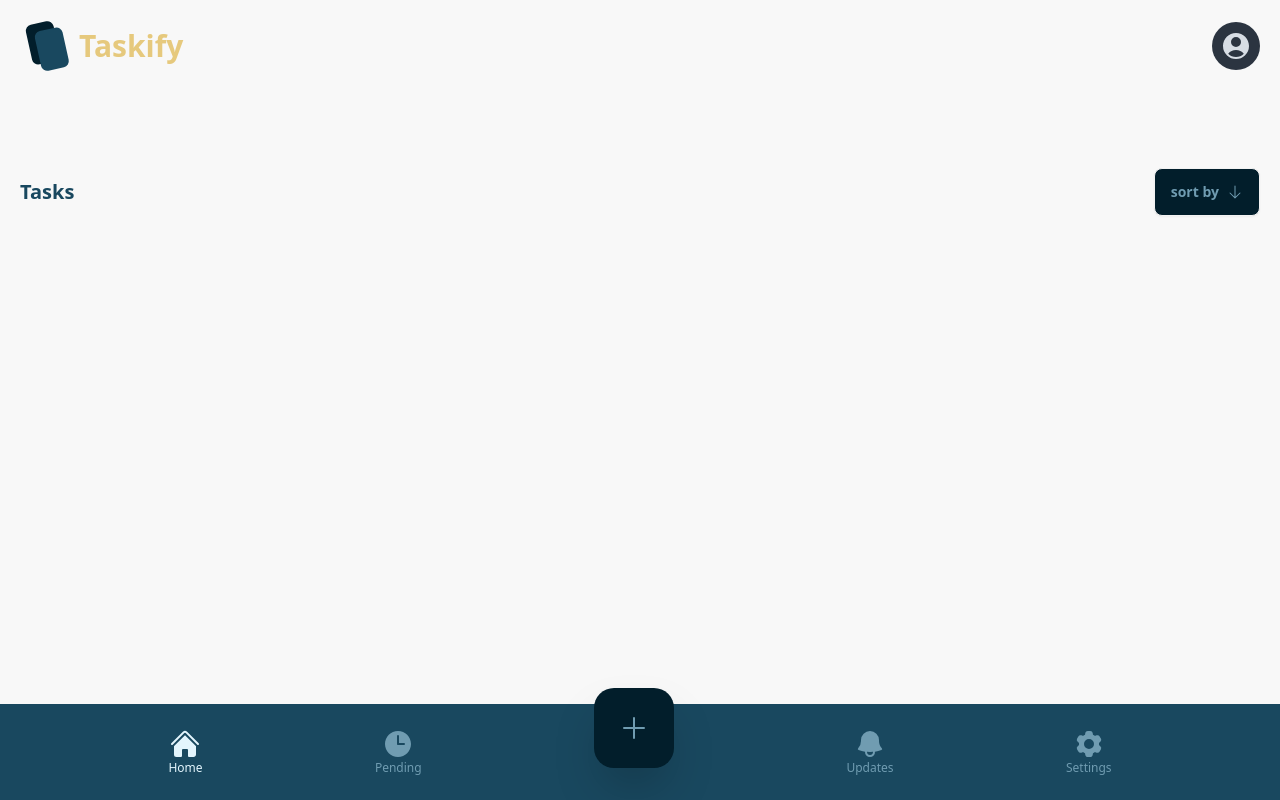
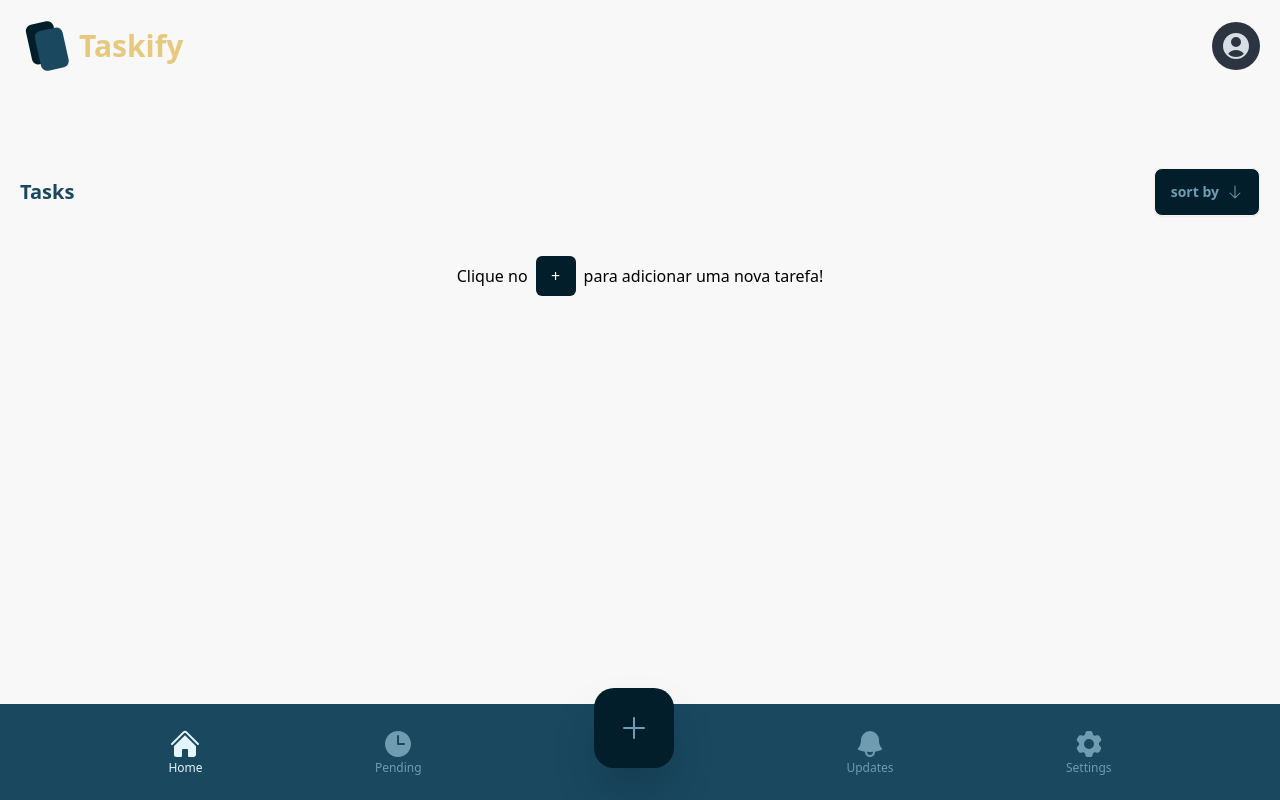
Before and after one commit to fabcode01/taskify, a Next.js app: page / in a window 1280 px wide. Built offline with nearby package versions, Linux system fonts and the light colour scheme.

Commit message:
add: estilizacao das tasks | add: nav ocultando ao scrolar pra baixo

```diff
--- a/src/app/globals.css
+++ b/src/app/globals.css
@@ -12,3 +12,31 @@
     position: fixed;
     bottom: 0;
 }
+
+.anime{
+    transition: all 0.3s;
+}
+
+/* .taskContainer{
+    height: 600px;
+
+}
+
+
+@media screen and (min-height: 1000px) {
+    .taskContainer{
+        height: 900px;
+    }
+}
+
+@media screen and (max-height: 800px) {
+    .taskContainer{
+        height: 95%;
+    }
+}
+
+@media screen and (max-height: 710px) {
+    .taskContainer{
+        height: 75%;
+    }
+} */
--- a/src/components/FormTask.tsx
+++ b/src/components/FormTask.tsx
@@ -33,7 +33,7 @@ export function FormTask(props: FormTask){
             },4000)
         }else{
 
-            const task = new Task(id, type, description, date)
+            const task = new Task(id, type, description, date, false)
 
             setLocalTask(task)
             window.location.reload()
--- a/src/components/icons/index.jsx
+++ b/src/components/icons/index.jsx
@@ -149,14 +149,21 @@ export const googleIcon = (
 
 
 export const checkIcon = (
-  <svg xmlns="http://www.w3.org/2000/svg" viewBox="0 0 24 24" fill="currentColor" className="size-6">
+  <svg xmlns="http://www.w3.org/2000/svg" viewBox="0 0 24 24" fill="currentColor" className="size-8">
   <path fillRule="evenodd" d="M2.25 12c0-5.385 4.365-9.75 9.75-9.75s9.75 4.365 9.75 9.75-4.365 9.75-9.75 9.75S2.25 17.385 2.25 12Zm13.36-1.814a.75.75 0 1 0-1.22-.872l-3.236 4.53L9.53 12.22a.75.75 0 0 0-1.06 1.06l2.25 2.25a.75.75 0 0 0 1.14-.094l3.75-5.25Z" clipRule="evenodd" />
 </svg>
 
 )
 
+export const xIcon = (
+  <svg xmlns="http://www.w3.org/2000/svg" viewBox="0 0 24 24" fill="currentColor" className="size-6">
+  <path fillRule="evenodd" d="M12 2.25c-5.385 0-9.75 4.365-9.75 9.75s4.365 9.75 9.75 9.75 9.75-4.365 9.75-9.75S17.385 2.25 12 2.25Zm-1.72 6.97a.75.75 0 1 0-1.06 1.06L10.94 12l-1.72 1.72a.75.75 0 1 0 1.06 1.06L12 13.06l1.72 1.72a.75.75 0 1 0 1.06-1.06L13.06 12l1.72-1.72a.75.75 0 1 0-1.06-1.06L12 10.94l-1.72-1.72Z" clipRule="evenodd" />
+</svg>
+
+)
+
 export const elipsisVerticalIcon = (
-  <svg xmlns="http://www.w3.org/2000/svg" viewBox="0 0 24 24" fill="currentColor" className="size-6">
+  <svg xmlns="http://www.w3.org/2000/svg" viewBox="0 0 24 24" fill="currentColor" className="size-8">
   <path fillRule="evenodd" d="M10.5 6a1.5 1.5 0 1 1 3 0 1.5 1.5 0 0 1-3 0Zm0 6a1.5 1.5 0 1 1 3 0 1.5 1.5 0 0 1-3 0Zm0 6a1.5 1.5 0 1 1 3 0 1.5 1.5 0 0 1-3 0Z" clipRule="evenodd" />
 </svg>
 
@@ -166,21 +173,21 @@ export const elipsisVerticalIcon = (
 
 
 export const personalIcon = (
-  <svg xmlns="http://www.w3.org/2000/svg" viewBox="0 0 24 24" fill="currentColor" className="size-6">
+  <svg xmlns="http://www.w3.org/2000/svg" viewBox="0 0 24 24" fill="currentColor" className="size-8">
   <path fillRule="evenodd" d="M4.5 3.75a3 3 0 0 0-3 3v10.5a3 3 0 0 0 3 3h15a3 3 0 0 0 3-3V6.75a3 3 0 0 0-3-3h-15Zm4.125 3a2.25 2.25 0 1 0 0 4.5 2.25 2.25 0 0 0 0-4.5Zm-3.873 8.703a4.126 4.126 0 0 1 7.746 0 .75.75 0 0 1-.351.92 7.47 7.47 0 0 1-3.522.877 7.47 7.47 0 0 1-3.522-.877.75.75 0 0 1-.351-.92ZM15 8.25a.75.75 0 0 0 0 1.5h3.75a.75.75 0 0 0 0-1.5H15ZM14.25 12a.75.75 0 0 1 .75-.75h3.75a.75.75 0 0 1 0 1.5H15a.75.75 0 0 1-.75-.75Zm.75 2.25a.75.75 0 0 0 0 1.5h3.75a.75.75 0 0 0 0-1.5H15Z" clipRule="evenodd" />
 </svg>
 
 )
 
 export const educationIcon = (
-<svg xmlns="http://www.w3.org/2000/svg" viewBox="0 0 24 24" fill="currentColor" className="size-6">
+<svg xmlns="http://www.w3.org/2000/svg" viewBox="0 0 24 24" fill="currentColor" className="size-8">
   <path d="M11.25 4.533A9.707 9.707 0 0 0 6 3a9.735 9.735 0 0 0-3.25.555.75.75 0 0 0-.5.707v14.25a.75.75 0 0 0 1 .707A8.237 8.237 0 0 1 6 18.75c1.995 0 3.823.707 5.25 1.886V4.533ZM12.75 20.636A8.214 8.214 0 0 1 18 18.75c.966 0 1.89.166 2.75.47a.75.75 0 0 0 1-.708V4.262a.75.75 0 0 0-.5-.707A9.735 9.735 0 0 0 18 3a9.707 9.707 0 0 0-5.25 1.533v16.103Z" />
 </svg>
 
 )
 
 export const financeIcon = (
-  <svg xmlns="http://www.w3.org/2000/svg" viewBox="0 0 24 24" fill="currentColor" className="size-6">
+  <svg xmlns="http://www.w3.org/2000/svg" viewBox="0 0 24 24" fill="currentColor" className="size-8">
   <path d="M10.464 8.746c.227-.18.497-.311.786-.394v2.795a2.252 2.252 0 0 1-.786-.393c-.394-.313-.546-.681-.546-1.004 0-.323.152-.691.546-1.004ZM12.75 15.662v-2.824c.347.085.664.228.921.421.427.32.579.686.579.991 0 .305-.152.671-.579.991a2.534 2.534 0 0 1-.921.42Z" />
   <path fillRule="evenodd" d="M12 2.25c-5.385 0-9.75 4.365-9.75 9.75s4.365 9.75 9.75 9.75 9.75-4.365 9.75-9.75S17.385 2.25 12 2.25ZM12.75 6a.75.75 0 0 0-1.5 0v.816a3.836 3.836 0 0 0-1.72.756c-.712.566-1.112 1.35-1.112 2.178 0 .829.4 1.612 1.113 2.178.502.4 1.102.647 1.719.756v2.978a2.536 2.536 0 0 1-.921-.421l-.879-.66a.75.75 0 0 0-.9 1.2l.879.66c.533.4 1.169.645 1.821.75V18a.75.75 0 0 0 1.5 0v-.81a4.124 4.124 0 0 0 1.821-.749c.745-.559 1.179-1.344 1.179-2.191 0-.847-.434-1.632-1.179-2.191a4.122 4.122 0 0 0-1.821-.75V8.354c.29.082.559.213.786.393l.415.33a.75.75 0 0 0 .933-1.175l-.415-.33a3.836 3.836 0 0 0-1.719-.755V6Z" clipRule="evenodd" />
 </svg>
@@ -189,7 +196,7 @@ export const financeIcon = (
 
 
 export const healthIcon = (
-  <svg xmlns="http://www.w3.org/2000/svg" viewBox="0 0 24 24" fill="currentColor" className="size-6">
+  <svg xmlns="http://www.w3.org/2000/svg" viewBox="0 0 24 24" fill="currentColor" className="size-8">
   <path d="m11.645 20.91-.007-.003-.022-.012a15.247 15.247 0 0 1-.383-.218 25.18 25.18 0 0 1-4.244-3.17C4.688 15.36 2.25 12.174 2.25 8.25 2.25 5.322 4.714 3 7.688 3A5.5 5.5 0 0 1 12 5.052 5.5 5.5 0 0 1 16.313 3c2.973 0 5.437 2.322 5.437 5.25 0 3.925-2.438 7.111-4.739 9.256a25.175 25.175 0 0 1-4.244 3.17 15.247 15.247 0 0 1-.383.219l-.022.012-.007.004-.003.001a.752.752 0 0 1-.704 0l-.003-.001Z" />
 </svg>
 
--- a/src/components/template/Nav.tsx
+++ b/src/components/template/Nav.tsx
@@ -1,6 +1,6 @@
 'use client'
 
-import { useState } from "react";
+import { useEffect, useState } from "react";
 import { addIcon, bellIcon, clockIcon, homeIcon, settingsIcon } from "../icons";
 
 export type Pages = 'home' | 'pending' | 'updates' | 'settings'
@@ -17,11 +17,36 @@ interface NavProps{
 export default function Nav(props: NavProps){
     const[iconSize, setIconSize] = useState(props.iconSize)
 
+    const[showNav, setShowNav] = useState('bottom-0')
+
     const items = 'flex flex-col items-center text-xs'
 
 
+    useEffect(()=>{
+        window.addEventListener('scroll',function() {
+            console.log(window.scrollY);
+
+            let value = 0
+
+            if(window.scrollY >= value){
+                console.log('cheg');
+                value = 48
+                setShowNav('translate-y-80')
+            }
+
+            if(window.scrollY < value){
+
+                setShowNav('translate-y-0')
+            }
+
+        });
+
+
+    },[])
+
+
     return (
-        <nav className="flex fixed w-full h-24  bottom-0 bg-azul-medio">
+        <nav className={`anime flex fixed w-full h-24 bottom-0 ${showNav} bg-azul-medio`}>
 
             <ul className="flex w-full justify-evenly items-center gap-1">
 
--- a/src/components/template/Tasks.tsx
+++ b/src/components/template/Tasks.tsx
@@ -1,6 +1,5 @@
 import useTasks from "@/hooks/useTask"
-import { checkIcon, educationIcon, elipsisVerticalIcon, financeIcon, healthIcon, personalIcon } from "../icons"
-import { useEffect, useState } from "react"
+import { checkIcon, educationIcon, elipsisVerticalIcon, financeIcon, healthIcon, personalIcon, xIcon } from "../icons"
 
 interface TasksProps{
 
@@ -9,7 +8,12 @@ interface TasksProps{
 export function Tasks(props: TasksProps){
 
 
+
+
     const{tasks} = useTasks()
+
+
+
 
     function typeSelect(type: string){
         switch (type){
@@ -27,20 +31,39 @@ export function Tasks(props: TasksProps){
     }
 
     function renderTasks(){
-        return tasks.map((task: any, index: number) => (
-            <div key={index} className="flex justify-between">
-                <span>{typeSelect(task.type)}</span>
-                <span>{task.description}</span>
-                <div className="flex">
-                    <span>{checkIcon}</span>
-                    <span>{elipsisVerticalIcon}</span>
+
+        if(tasks.length == 0){
+            return <div className="flex justify-center items-center">
+                <div className="flex items-center gap-2">Clique no
+                    <div className="flex items-center justify-center h-10 w-10 bg-azul-escuro text-white p-2 rounded-md">+</div>
+                para adicionar uma nova tarefa!</div>
+            </div>
+        }else{
+            return tasks.map((task: any, index: number) => (
+                <div key={index} className={
+                    "flex justify-between bg-branco-cinzinha p-6 rounded-md"
+
+                    }>
+                    <span className="text-azul-clarinho">{typeSelect(task.type)}</span>
+                    <span>{task.description}</span>
+                    <div className="flex">
+                        {task.completed ? (
+
+                            <span className="text-red-600 cursor-pointer">{xIcon}</span>
+                        ): (
+                            <span className="text-green-600 cursor-pointer">{checkIcon}</span>
+                        )}
+                        <span className="cursor-pointer">{elipsisVerticalIcon}</span>
+                    </div>
                 </div>
-            </div>
-        ));
+            ));
+        }
+
+
     }
 
     return (
-        <div className="flex flex-col gap-5 overflow-auto">
+        <div className={`taskContainer flex flex-col gap-5 overflow-auto pb-16`}>
             {renderTasks()}
         </div>
     );
--- a/src/core/Task.ts
+++ b/src/core/Task.ts
@@ -3,12 +3,14 @@ export default class Task {
     #type: string
     #description: string
     #date: number | string
+    #completed: boolean
 
-    constructor(id: string | number, type: string, description: string, date: string | number){
+    constructor(id: string | number, type: string, description: string, date: string | number, completed: boolean){
         this.#id = id
         this.#type = type
         this.#description = description
         this.#date = date
+        this.#completed = completed
     }
 
     get GET_ID(){
@@ -27,6 +29,10 @@ export default class Task {
         return this.#date
     }
 
+    get GET_COMPLETED(){
+        return this.#completed
+    }
+
 
     toObject(){
         return {
--- a/tailwind.config.ts
+++ b/tailwind.config.ts
@@ -8,6 +8,8 @@ const config: Config = {
   ],
   theme: {
     extend: {
+
+
       backgroundImage: {
         "gradient-radial": "radial-gradient(var(--tw-gradient-stops))",
         "gradient-conic":
```
